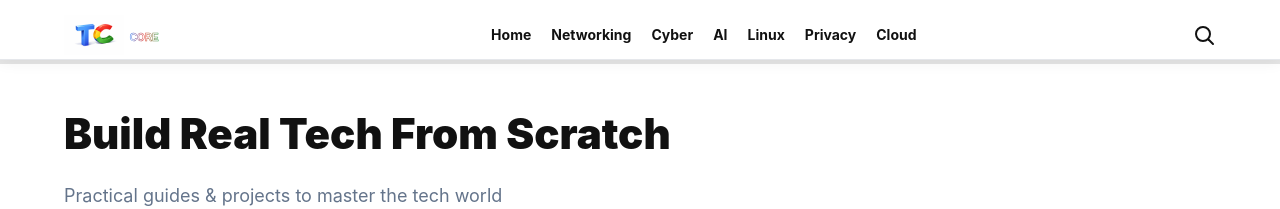
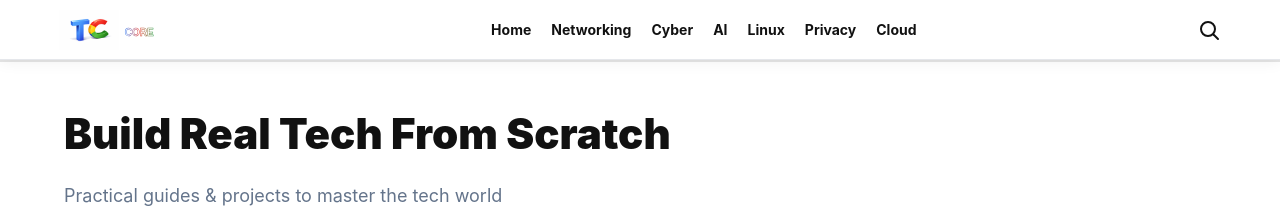
Before and after one commit to HimanshuTyagiJi/TyagiCore, a Jekyll site: the page built from index.html, in a window 1280 px wide. Shown: the top 209 px of the page. Built offline with Jekyll 4.4.1, drawn with Linux system fonts in a browser that asks for light colours; the list of posts is cut into pages by our own code.

Commit message:
Update style.css

```diff
--- a/assets/css/style.css
+++ b/assets/css/style.css
@@ -24,8 +24,8 @@
   display: none;
 }
 /* ===== HEADER ===== */
-.header{height: 60px;background:var(--card-bg);padding:15px 5%;position:sticky;top:0;z-index:999;box-shadow:0 2px 15px rgba(0,0,0,0.06);border-bottom: 1px solid var(--border-color);}
-.header-inner{display:flex;align-items:center;justify-content:space-between;position:relative;}
+.header{height: 60px;background:white;padding:15px 5%;position:sticky;top:0;z-index:999;box-shadow:0 2px 15px rgba(0,0,0,0.06);border-bottom: 1px solid var(--border-color);}
+.header-inner{margin:-5px;display:flex;align-items:center;justify-content:space-between;position:relative;}
 .logo{font-size:22px;font-weight:900;color:#166534;text-decoration:none;}
 .nav{display:flex;gap:20px;}
 .nav a{text-decoration:none;font-size:14px;font-weight:700;color:var(--text-color);transition:0.3s;}
@@ -115,7 +115,7 @@
   top: 60px; /* AGAR TERA HEADER 60px se bada hai toh ise badhao */
   left: 0;
   width: 100%;
-  height: 4px;
+  height: 2px;
   background: rgba(0, 0, 0, 0.1); /* Halka background taaki line dikhe kahan tak jayegi */
   z-index: 1001; /* Header se upar rakho ise */
 }
@@ -123,16 +123,11 @@
 #reading-progress-bar {
   width: 0%;
   height: 100%;
-  background: #166534; /* Tera brand green color */
-  box-shadow: 0 0 10px #166534; /* Glow effect taaki dikhne me asani ho */
+  background: #005fff;
+  box-shadow: 0 0 2px #166534;
   transition: width 0.2s ease-out;
 }
 
-/* Dark mode me glow aur tez kar dete hain */
-.dark-mode #reading-progress-bar {
-  background: #4ade80;
-  box-shadow: 0 0 15px #4ade80;
-}
   .toc-container {
     background: var(--card-bg, #ffffff);
     border: 1px solid var(--border-color, #e5e7eb);
```
